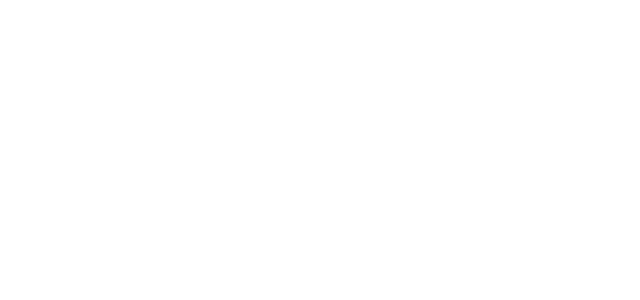
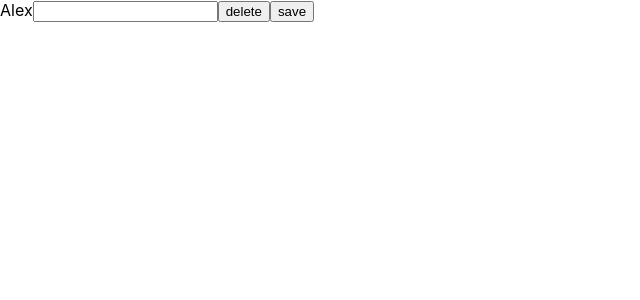
Before and after one commit to allexmorozovv/javascript-main, a React (Create React App) app: page / in a window 1280 px wide. Shown: the top 300 px of the page, without its empty margins (0-640 px from the left). Built offline with nearby package versions, Linux system fonts and the light colour scheme.

Commit message:
add callBack

```diff
--- /dev/null
+++ b/src/06-callback/06.tsx
@@ -0,0 +1,23 @@
+import React, {MouseEvent} from "react";
+
+
+export const User = () => {
+    const clickBtn = (event: MouseEvent<HTMLButtonElement>) => {
+        alert(event.currentTarget.name)
+    }
+    const clickInput = (e:MouseEvent<HTMLInputElement>) => {
+        alert('age changed' + e.currentTarget.value)
+    }
+    const deleteUser = () => {
+        alert('delete')
+    }
+    const saveUser = () => {
+        alert('save')
+    }
+
+    return <div>Alex
+        <input onClick={clickInput} type="number"/>
+        <button name={'del'} onClick={clickBtn}>delete</button>
+        <button name={'sav'} onClick={clickBtn}>save</button>
+    </div>
+}
--- a/src/index.tsx
+++ b/src/index.tsx
@@ -3,6 +3,7 @@
 import './index.css';
 import App from './App';
 import reportWebVitals from './reportWebVitals';
+import {User} from "./06-callback/06";
 
 
 
@@ -12,7 +13,7 @@
 );
 root.render(
     <React.StrictMode>
-        <App/>
+        <User/>
     </React.StrictMode>
 );
 
```
